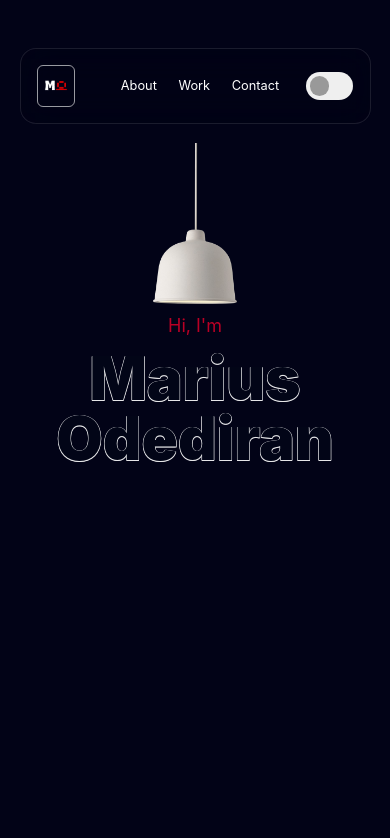
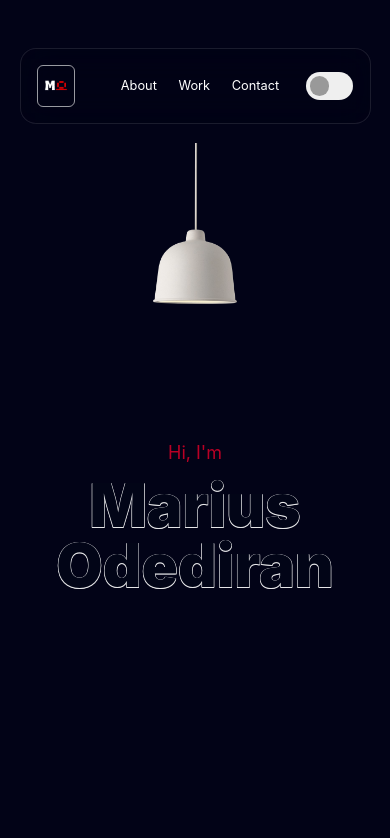
Before and after one commit to Marius-Diran/Portfolio-V2, a website: page src/index.html in a window 390 px wide. Shown: the top 838 px of the page. Drawn offline with Linux system fonts and the light colour scheme.

Commit message:
Mobile View

```diff
--- a/src/index.html
+++ b/src/index.html
@@ -29,7 +29,7 @@
             <div class="lamp mx-auto w-[8%] max-sm:w-[22%]"><img src="assets/lamp.png" class="w-full"></div>
             <div class="light ml-[33.8vw] w-[29%] -mt-1 invisible max-sm:absolute max-sm:right-[12vw] max-sm:w-[70%]"><img src="assets/light.png" class="w-full"></div>
           </div>
-          <div class="write-up w-fit mx-auto -mt-25 text-center max-sm:mt-0 max-sm:text-center">
+          <div class="write-up w-fit mx-auto -mt-25 text-center max-sm:mt-[15vh] max-sm:text-center">
             <p class="text-lg py-2 text-[#b90025] transition duration-500 ease-in-out intro-p">Hi, I'm</p>
             <h1 class="text-6xl font-black text-stroke-white opacity-90 transition duration-500 ease-in-out intro-h1">Marius Odediran</h1>
           </div>
```
Also changed, not shown: src/output.css.
